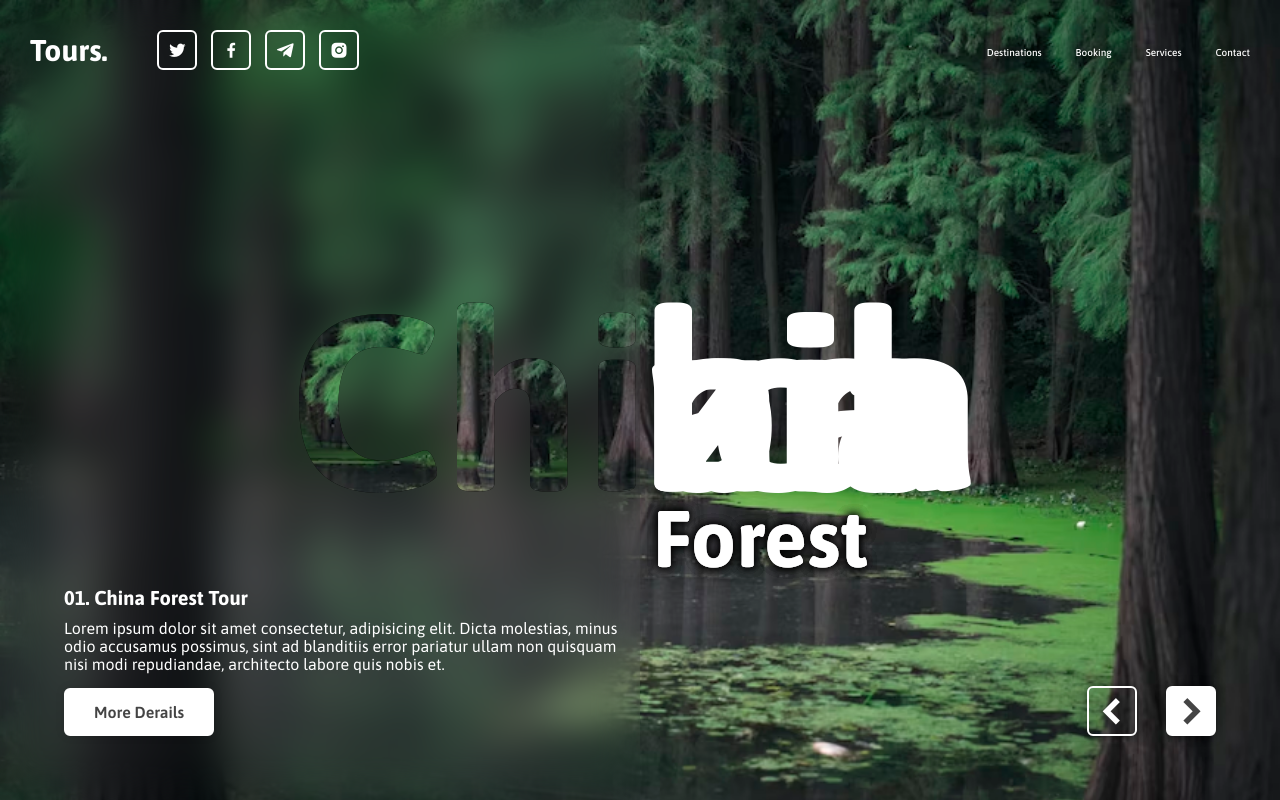
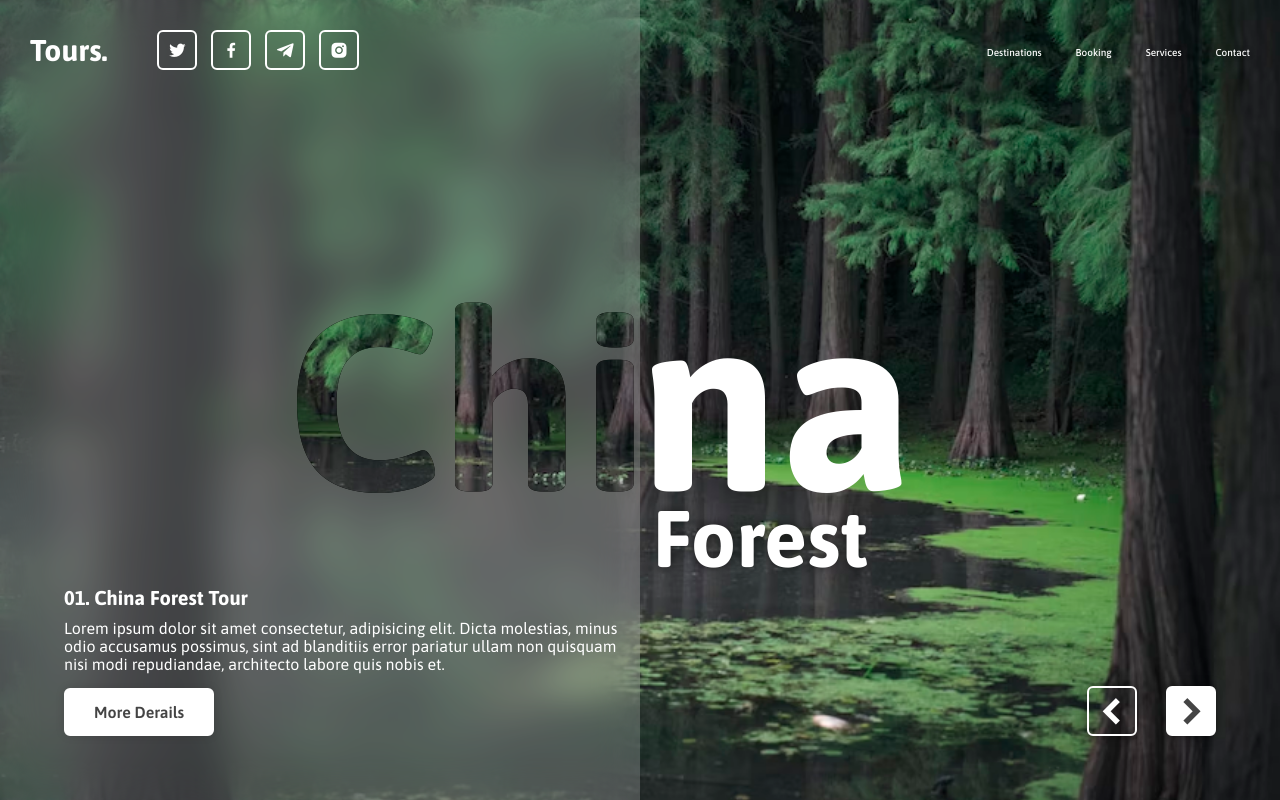
Before and after one commit to jujubizinha/website-forest-tour, a plain HTML site: page index.html in a window 1280 px wide. Drawn offline with nearby package versions, Linux system fonts and the light colour scheme.

Commit message:
feat: create a slider  website forest tour

```diff
--- a/style.css
+++ b/style.css
@@ -75,7 +75,7 @@
 }
 
 .slider .slide {
-  /*position: absolute; */
+  position: absolute;
   width: 100%;
   height: 100%;
 }
@@ -114,7 +114,7 @@
   position: absolute;
   width: 100%;
   height: 100%;
-  background: rgba(255, 255, 255, -1);
+  background: rgba(255, 255, 255, 0.2);
   backdrop-filter: blur(20px);
   display: flex;
   justify-content: flex-end;
@@ -122,7 +122,7 @@
   -webkit-mask: linear-gradient(#000 0 0), linear-gradient(#000 0 0);
   -webkit-mask-clip: text, padding-box;
   -webkit-mask-composite: xor;
-  padding-right: 2opx;
+  padding-right: 2px;
 }
 
 .penetrate-blur h1 {
@@ -178,10 +178,12 @@
   height: 100%;
   display: flex;
   align-items: center;
+  transform: translateX(100%);
+  transition: 0s;
 }
 
 .slide.active .right-info {
-  transform: translate(0);
+  transform: translateX(0);
   z-index: 1;
   transition: 0.5s ease;
 }
```
